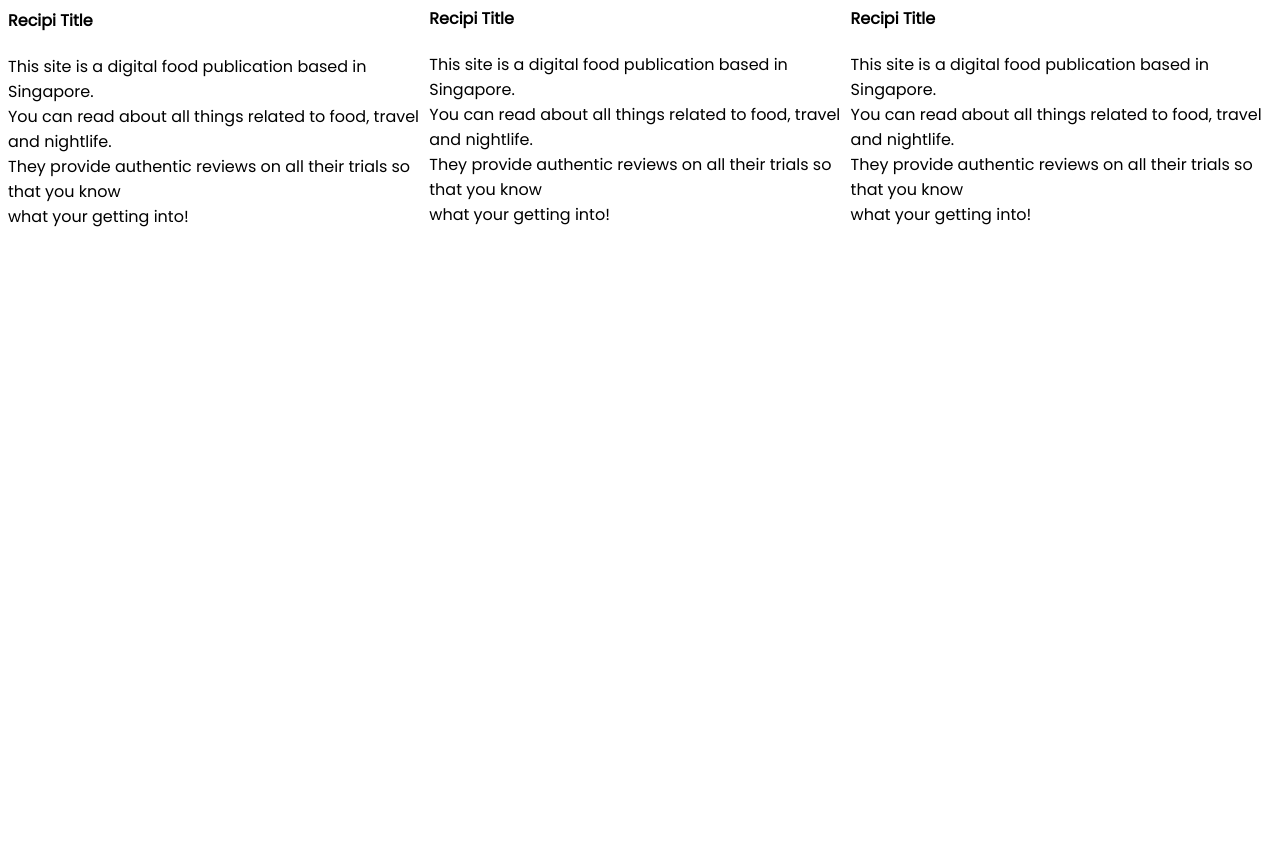
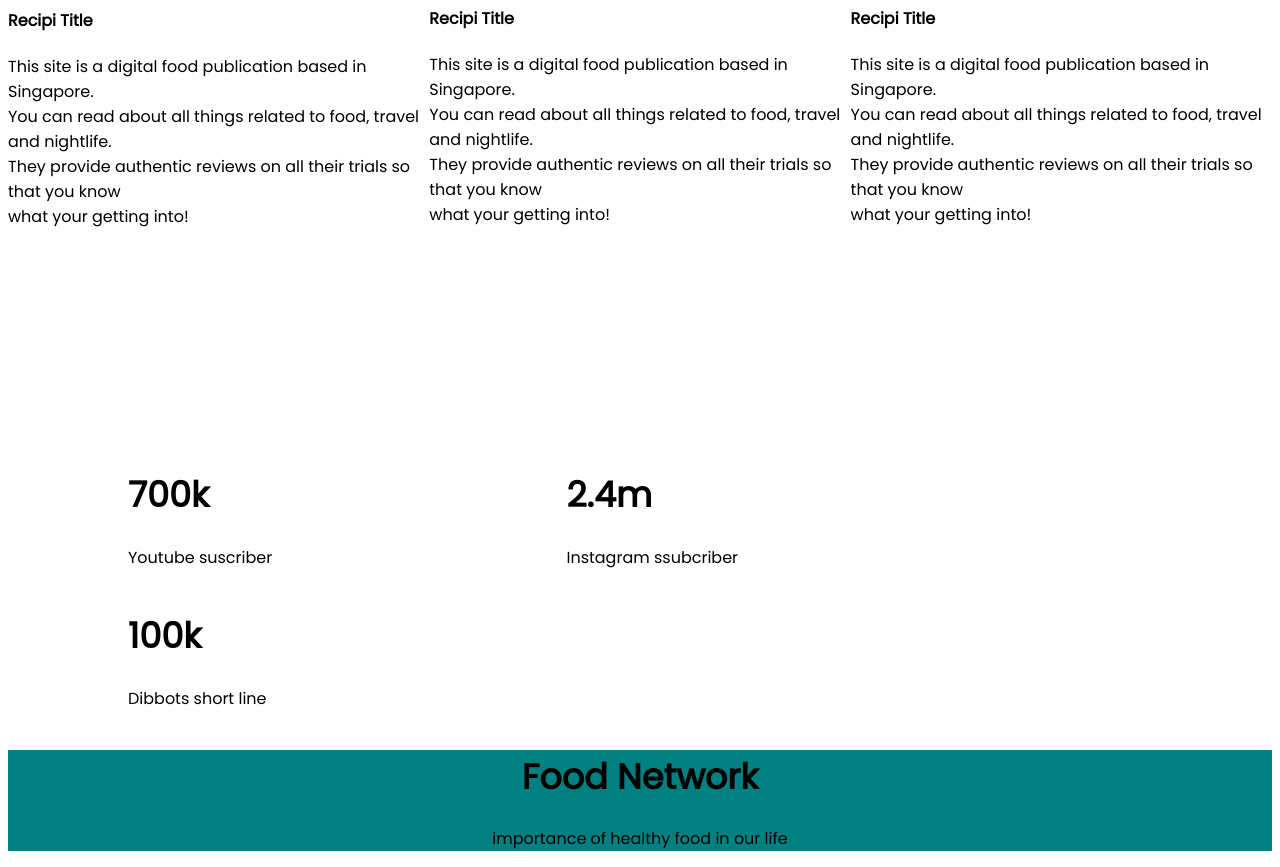
Before and after one commit to ShovonDev/portfolio, a plain HTML site: page index.html in a window 1280 px wide. Shown: the part 1823-2690 px from the top of the page. Before the commit the page ends 2168 px from the top, so only its background shows below. Drawn offline with Linux system fonts and the light colour scheme.

Commit message:
last work

```diff
--- a/index.html
+++ b/index.html
@@ -84,6 +84,33 @@
         </div>
     </section>
 
+    <section>
+
+
+    </section>
+
+
+    <div>
+        <div class="youtube">
+            <h1> 700k</h1>
+            <p>Youtube suscriber</p>
+        </div>
+        <div class="youtube">
+            <h1> 2.4m</h1>
+            <p> Instagram ssubcriber</p>
+        </div>
+        <div class="youtube">
+            <h1>100k</h1>
+            <p>Dibbots short line </p>
+        </div>
+    </div>
+    <footer class="last-footer">
+
+        <h1>Food Network</h1>
+        <p>
+            importance of healthy food in our life</p>
+    </footer>
+
 
 
 
--- a/style.css
+++ b/style.css
@@ -49,3 +49,14 @@ section{   display:flex;
 .recipie_cat > .recipie1 img{
     max-height: 300px;
 }
+.last-footer
+{
+    text-align: center;
+    background-color: teal;
+
+}
+.youtube{
+    display:inline-block;
+    padding-right: 170px;
+    margin-left: 120px;
+}
```
